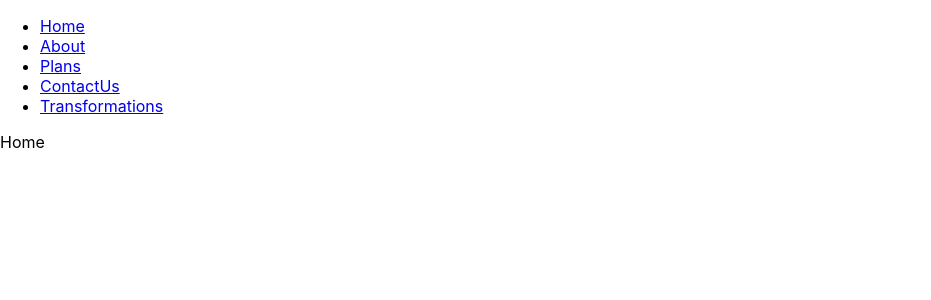
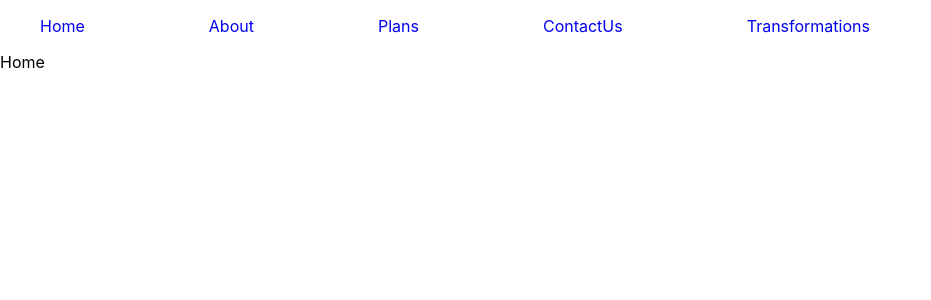
Before and after one commit to sprushika/wsf, a React (Create React App) app: page / in a window 1280 px wide. Shown: the top 300 px of the page, without its empty margins (0-931 px from the left). Built offline with nearby package versions, Linux system fonts and the light colour scheme.

Commit message:
Refactored menulist

```diff
--- a/src/App.tsx
+++ b/src/App.tsx
@@ -1,6 +1,7 @@
 import React from "react";
+import styled from "styled-components";
 import { Route, BrowserRouter as Router, Link } from "react-router-dom";
-import {menuList} from './constants/Constant'
+import { menuList } from "./constants/Constant";
 
 // import "./App.css";
 
@@ -11,8 +12,13 @@ function App() {
         <nav>
           <ul>
             {menuList.map((item) => (
-              <li key={item.key}>
-                <Link to={item.path}>{item.name}</Link>
+              <li
+                key={item.key}
+                style={{ display: "inline", paddingRight: "10%" }}
+              >
+                <Link style={{ textDecoration: "none" }} to={item.path}>
+                  {item.name}
+                </Link>
               </li>
             ))}
           </ul>
```
Also changed, not shown: src/constants/Constant.ts (line endings or trailing spaces).
